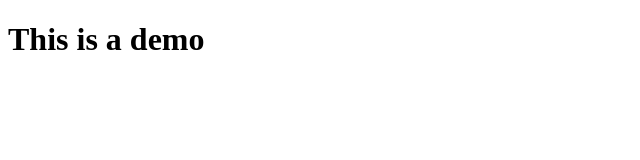
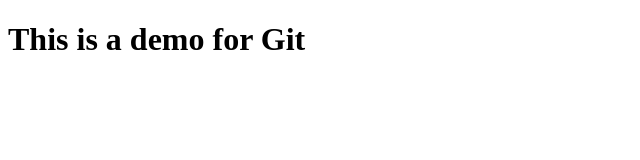
Before and after one commit to Virenp95/MeanMern_myapp, a plain HTML site: page index.html in a window 1280 px wide. Shown: the whole page, without its empty margins (0-640 px from the left). Drawn offline with Linux system fonts and the light colour scheme.

Commit message:
I have added these files for new projects.

```diff
--- a/index.html
+++ b/index.html
@@ -8,7 +8,7 @@
 </head>
 <body>
     <h1>
-        This is a demo
+        This is a demo for Git
     </h1>
 </body>
 </html>
```
